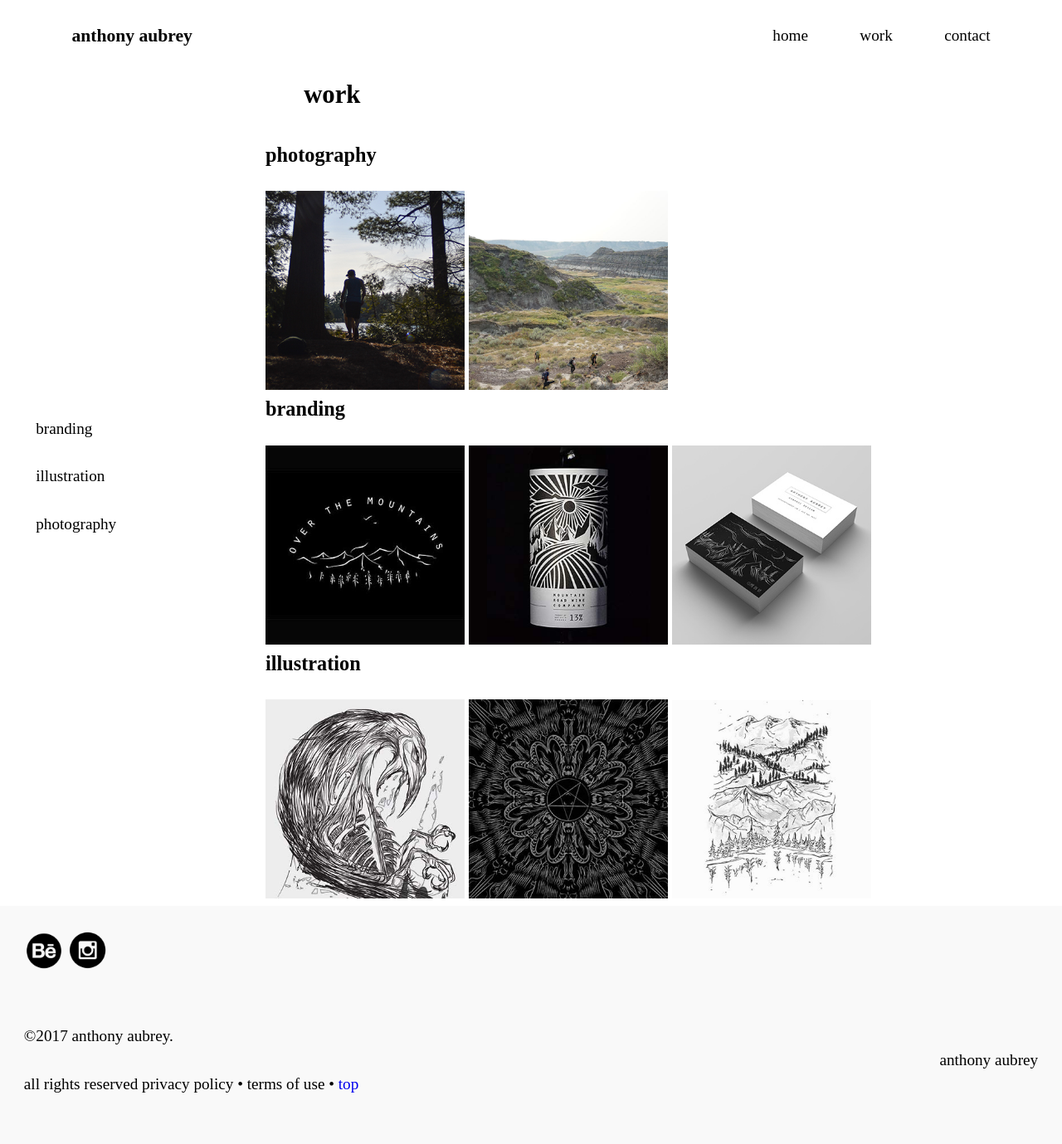
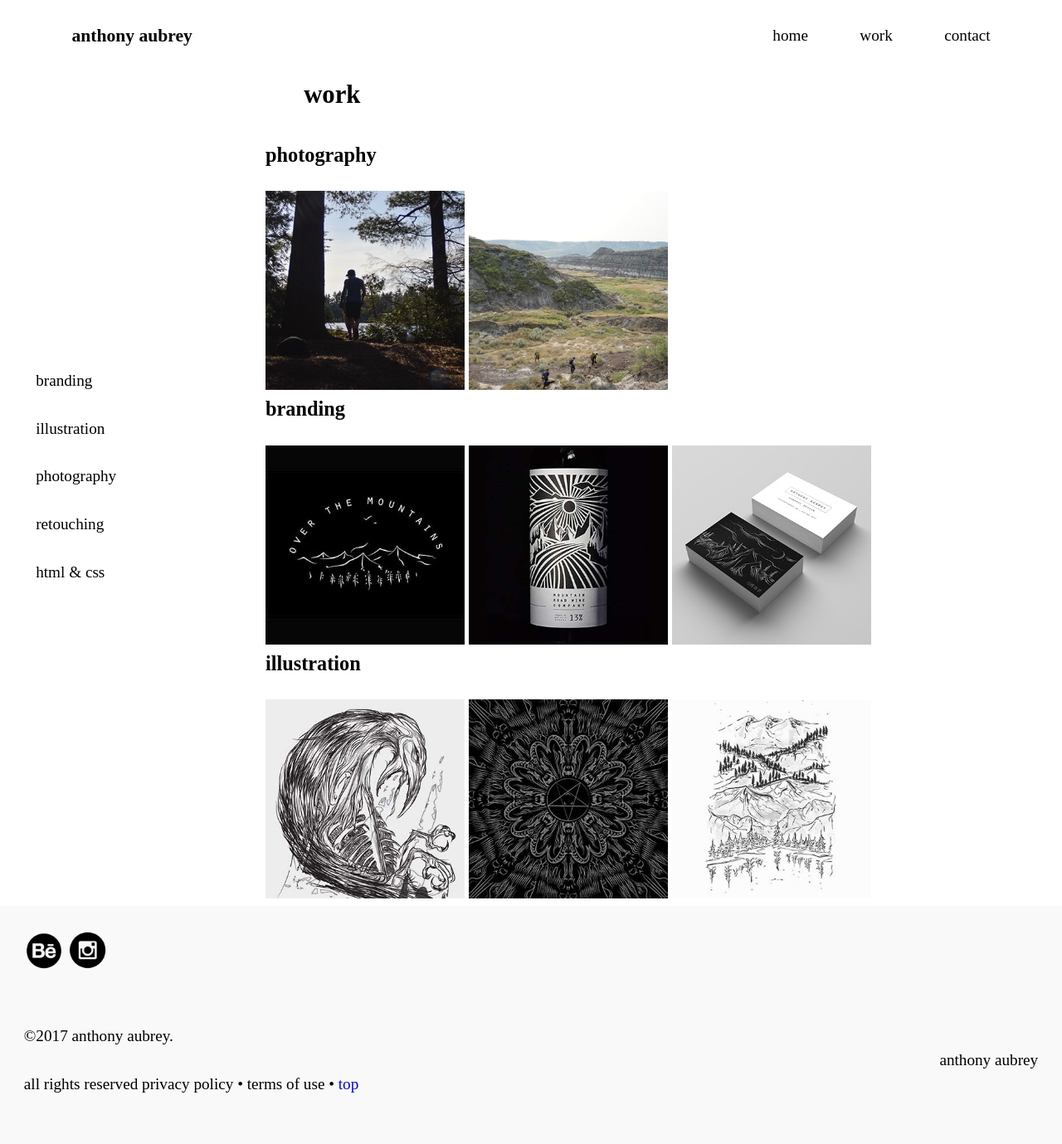
Before and after one commit to anthonyaubrey/portfolio, a Jekyll site: the page built from work.html, in a window 1280 px wide. Shown: the whole page at 83% size. Built offline with Jekyll 4.4.1, drawn with Linux system fonts in a browser that asks for light colours.

Commit message:
Added new skills

```diff
--- a/work.html
+++ b/work.html
@@ -9,6 +9,8 @@ layout: default
         <li class="island-half">branding</li>
         <li class="island-half">illustration</li>
         <li class="island-half">photography</li>
+        <li class="island-half">retouching</li>
+        <li class="island-half">html & css</li>
       </ol>
     </div>
     <div class="unit unit-xs-1 unit-s-1 unit-m-3-4 unit-l-3-4">
```
